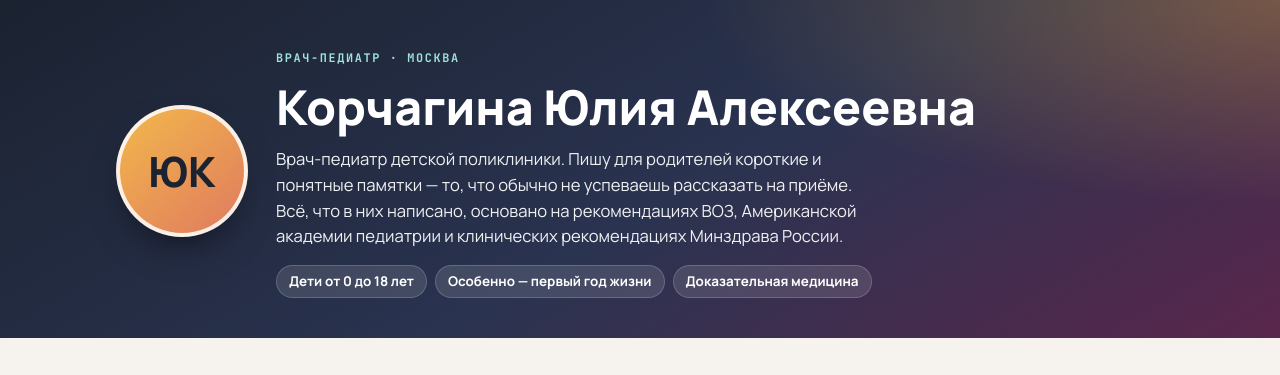
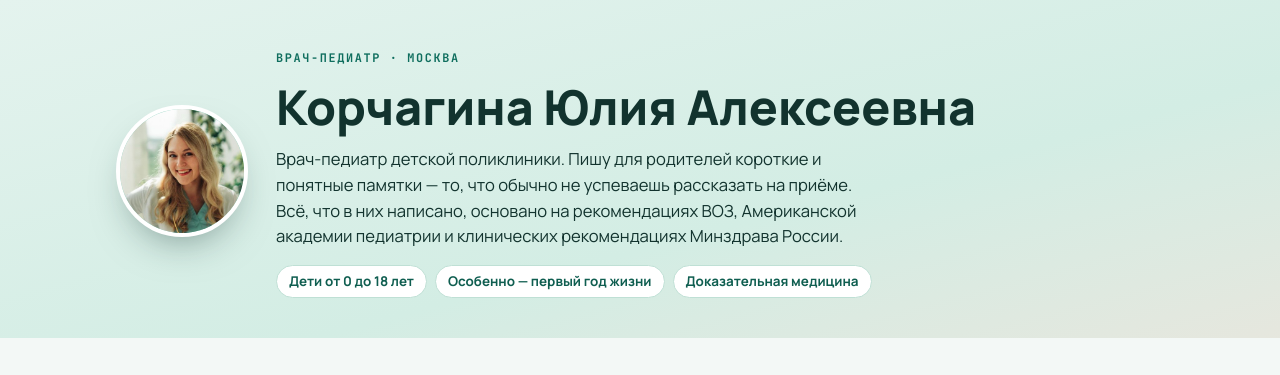
Before and after one commit to JulsyJ7/korchagina-ped, a plain HTML site: page index.html in a window 1280 px wide. Shown: the top 375 px of the page. Drawn offline with Linux system fonts and the light colour scheme; a web font is replaced by a local one.

Commit message:
Главная: фото врача и мятная цветовая схема
Co-Authored-By: Claude Opus 5.5 <noreply@anthropic.com>
Claude-Session: https://claude.ai/code/session_01NePfuaPgo2ZVb6hKbYvfwA

```diff
--- a/index.html
+++ b/index.html
@@ -19,7 +19,8 @@
 <link rel="icon" type="image/png" sizes="32x32" href="favicon-32.png">
 <link rel="icon" type="image/png" sizes="192x192" href="icon-192.png">
 <link rel="apple-touch-icon" href="apple-touch-icon.png">
-<meta name="theme-color" content="#1B2230">
+<meta name="theme-color" content="#E4F3EE" media="(prefers-color-scheme: light)">
+<meta name="theme-color" content="#103B35" media="(prefers-color-scheme: dark)">
 <meta name="apple-mobile-web-app-capable" content="yes">
 <meta name="mobile-web-app-capable" content="yes">
 <meta name="apple-mobile-web-app-title" content="Памятки педиатра">
@@ -28,17 +29,25 @@
 <link rel="stylesheet" href="https://fonts.googleapis.com/css2?family=Unbounded:wght@600;700;800&family=Manrope:wght@400;500;700;800&family=JetBrains+Mono:wght@500;700&display=swap">
 <style>
 :root{
-  --bg:#F6F3EE; --card:#FFFFFF; --ink:#1B2230; --muted:#5B6474; --line:#E4DED4; --chip:#EFE9DF;
-  --accent:#C2185B; --accent-2:#0E7C86; --gold:#E9A23B;
-  --shadow:0 14px 34px -20px rgba(27,34,48,.45);
+  --bg:#F3F8F6; --card:#FFFFFF; --ink:#12332E; --muted:#4A625D; --line:#D3E5DF; --chip:#E3F1EC;
+  --accent:#B4502F; --accent-2:#0F6E5E; --gold:#E07A5F;
+  --hero-bg:linear-gradient(165deg,#E4F3EE 0%,#D3EDE4 62%,#F7E1D8 135%); --hero-ink:#12332E; --hero-eye:#0F6E5E;
+  --tag-bg:#FFFFFF; --tag-ink:#0F5E50; --tag-line:#BFE0D5; --ring:#FFFFFF;
+  --shadow:0 14px 34px -20px rgba(18,51,46,.35);
   --f-display:"Unbounded","Manrope",system-ui,sans-serif; --f-body:"Manrope",system-ui,-apple-system,"Segoe UI",sans-serif; --f-mono:"JetBrains Mono",ui-monospace,Menlo,monospace;
 }
 @media (prefers-color-scheme: dark){:root:not([data-theme="light"]){
-  --bg:#12151C; --card:#1A1F29; --ink:#EEF1F6; --muted:#A7AFBD; --line:#2A3140; --chip:#232A36;
-  --accent:#F07AA8; --accent-2:#5FD0D8; --gold:#F2B84B; --shadow:0 14px 34px -20px rgba(0,0,0,.8); color-scheme:dark}}
+  --bg:#0F1A18; --card:#162522; --ink:#E6F2EF; --muted:#A1B8B2; --line:#25403A; --chip:#1C302C;
+  --accent:#F2A48C; --accent-2:#7FD8C4; --gold:#F2A48C;
+  --hero-bg:linear-gradient(165deg,#103B35 0%,#0F2F2B 70%,#2A2422 140%); --hero-ink:#E6F2EF; --hero-eye:#9FE3D2;
+  --tag-bg:rgba(255,255,255,.08); --tag-ink:#DDF3EC; --tag-line:rgba(159,227,210,.28); --ring:rgba(230,242,239,.9);
+  --shadow:0 14px 34px -20px rgba(0,0,0,.8); color-scheme:dark}}
 :root[data-theme="dark"]{
-  --bg:#12151C; --card:#1A1F29; --ink:#EEF1F6; --muted:#A7AFBD; --line:#2A3140; --chip:#232A36;
-  --accent:#F07AA8; --accent-2:#5FD0D8; --gold:#F2B84B; --shadow:0 14px 34px -20px rgba(0,0,0,.8); color-scheme:dark}
+  --bg:#0F1A18; --card:#162522; --ink:#E6F2EF; --muted:#A1B8B2; --line:#25403A; --chip:#1C302C;
+  --accent:#F2A48C; --accent-2:#7FD8C4; --gold:#F2A48C;
+  --hero-bg:linear-gradient(165deg,#103B35 0%,#0F2F2B 70%,#2A2422 140%); --hero-ink:#E6F2EF; --hero-eye:#9FE3D2;
+  --tag-bg:rgba(255,255,255,.08); --tag-ink:#DDF3EC; --tag-line:rgba(159,227,210,.28); --ring:rgba(230,242,239,.9);
+  --shadow:0 14px 34px -20px rgba(0,0,0,.8); color-scheme:dark}
 *{box-sizing:border-box}
 html{-webkit-text-size-adjust:100%}
 body{margin:0;background:var(--bg);color:var(--ink);font-family:var(--f-body);font-size:16px;line-height:1.55}
@@ -50,15 +59,15 @@ a{color:inherit}
 .eyebrow{font-family:var(--f-mono);font-size:.74rem;letter-spacing:.14em;text-transform:uppercase;color:var(--accent-2);font-weight:700}
 
 /* hero */
-.hero{background:radial-gradient(90% 120% at 100% 0%,rgba(233,162,59,.35) 0%,rgba(233,162,59,0) 50%),linear-gradient(150deg,#1B2230 0%,#2A3350 55%,#7A1E4A 130%);color:#fff;padding-top:env(safe-area-inset-top,0px)}
+.hero{background:var(--hero-bg);color:var(--hero-ink);padding-top:env(safe-area-inset-top,0px)}
 .hero .wrap{padding-block:44px 40px;display:grid;grid-template-columns:auto minmax(0,1fr);gap:28px;align-items:center}
-.avatar{width:132px;height:132px;border-radius:50%;display:grid;place-items:center;background:linear-gradient(140deg,#F2B84B,#E07A5F);color:#1B2230;font-family:var(--f-display);font-weight:800;font-size:2.6rem;box-shadow:0 18px 40px -18px rgba(0,0,0,.7);border:4px solid rgba(255,255,255,.85);overflow:hidden}
+.avatar{width:132px;height:132px;border-radius:50%;display:grid;place-items:center;background:#9FD9C8;color:#12332E;font-family:var(--f-display);font-weight:800;font-size:2.6rem;box-shadow:0 18px 40px -18px rgba(18,51,46,.55);border:4px solid var(--ring);overflow:hidden}
 .avatar img{width:100%;height:100%;object-fit:cover}
-.hero .eyebrow{color:#9FE3D9}
+.hero .eyebrow{color:var(--hero-eye)}
 .hero h1{font-size:clamp(1.8rem,5.2vw,3rem);font-weight:800;margin:10px 0 12px}
-.hero p{max-width:60ch;opacity:.93;font-size:1.04rem}
+.hero p{max-width:60ch;font-size:1.04rem}
 .hero .tags{display:flex;flex-wrap:wrap;gap:8px;margin-top:16px}
-.hero .tags span{background:rgba(255,255,255,.12);border:1px solid rgba(255,255,255,.18);border-radius:99px;padding:5px 12px;font-size:.84rem;font-weight:700}
+.hero .tags span{background:var(--tag-bg);color:var(--tag-ink);border:1px solid var(--tag-line);border-radius:99px;padding:5px 12px;font-size:.84rem;font-weight:700}
 
 section{padding-block:40px 8px}
 .sec-head{display:flex;flex-direction:column;gap:8px;margin-bottom:18px}
@@ -68,7 +77,7 @@ section{padding-block:40px 8px}
 /* memos */
 .memos{display:grid;grid-template-columns:repeat(auto-fill,minmax(300px,1fr));gap:18px}
 .memo{display:flex;flex-direction:column;background:var(--card);border-radius:22px;overflow:hidden;box-shadow:var(--shadow);text-decoration:none;border:1px solid var(--line);transition:transform .2s ease,box-shadow .2s ease}
-.memo:hover{transform:translateY(-3px);box-shadow:0 22px 40px -22px rgba(27,34,48,.55)}
+.memo:hover{transform:translateY(-3px);box-shadow:0 22px 40px -22px rgba(18,51,46,.45)}
 .memo img{display:block;width:100%;height:auto;aspect-ratio:1200/630;object-fit:cover;background:var(--c)}
 .memo-t{padding:16px 18px 18px;display:flex;flex-direction:column;gap:6px;flex:1;border-top:4px solid var(--c)}
 .memo h3{font-size:1.15rem}
@@ -100,7 +109,7 @@ footer .wrap{border-top:1px solid var(--line);padding-top:18px}
 <body>
 <header class="hero">
   <div class="wrap">
-    <div class="avatar" aria-hidden="true">ЮК</div>
+    <div class="avatar"><img src="photo.jpg" alt="Врач-педиатр Корчагина Юлия Алексеевна" width="400" height="400"></div>
     <div>
       <span class="eyebrow">Врач-педиатр · Москва</span>
       <h1>Корчагина Юлия Алексеевна</h1>
--- a/sw.js
+++ b/sw.js
@@ -1,6 +1,6 @@
 /* Офлайн-кэш главной страницы. Версия меняется при каждом обновлении index.html. */
-const VERSION = "home-83b195e7c3";
-const CORE = ["./", "./index.html", "./manifest.webmanifest", "./icon-192.png", "./icon-512.png", "./apple-touch-icon.png", "./favicon-32.png"];
+const VERSION = "home-a088bdd026";
+const CORE = ["./", "./index.html", "./manifest.webmanifest", "./icon-192.png", "./icon-512.png", "./apple-touch-icon.png", "./favicon-32.png", "./photo.jpg"];
 self.addEventListener("install", (e) => {
   e.waitUntil(caches.open(VERSION).then((c) => c.addAll(CORE)).then(() => self.skipWaiting()));
 });
```
Also changed, not shown: apple-touch-icon.png, favicon-32.png, icon-192.png, icon-512.png, manifest.webmanifest, og-image.png, photo.jpg (added).
